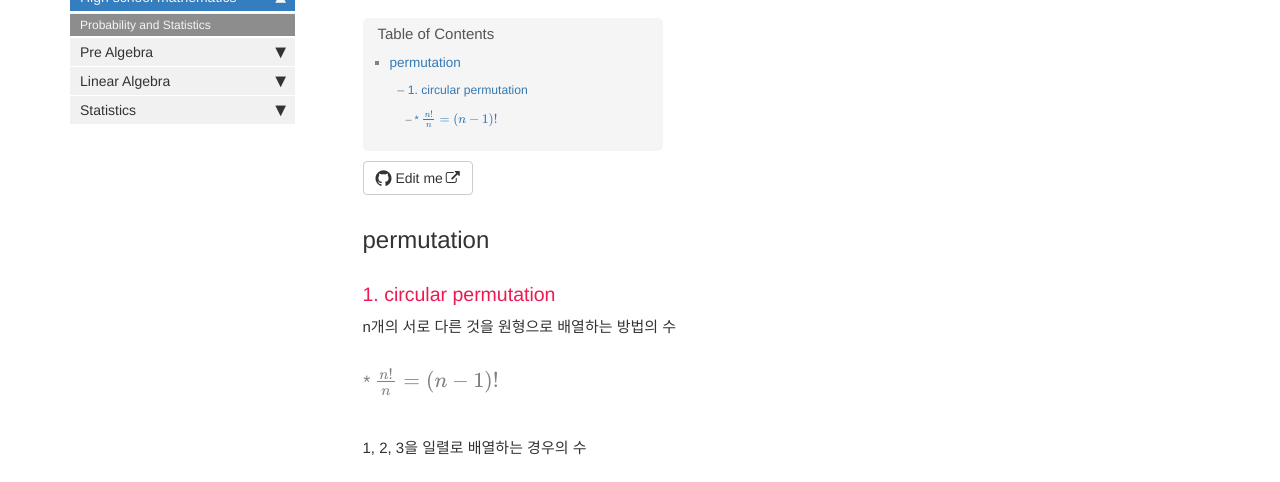
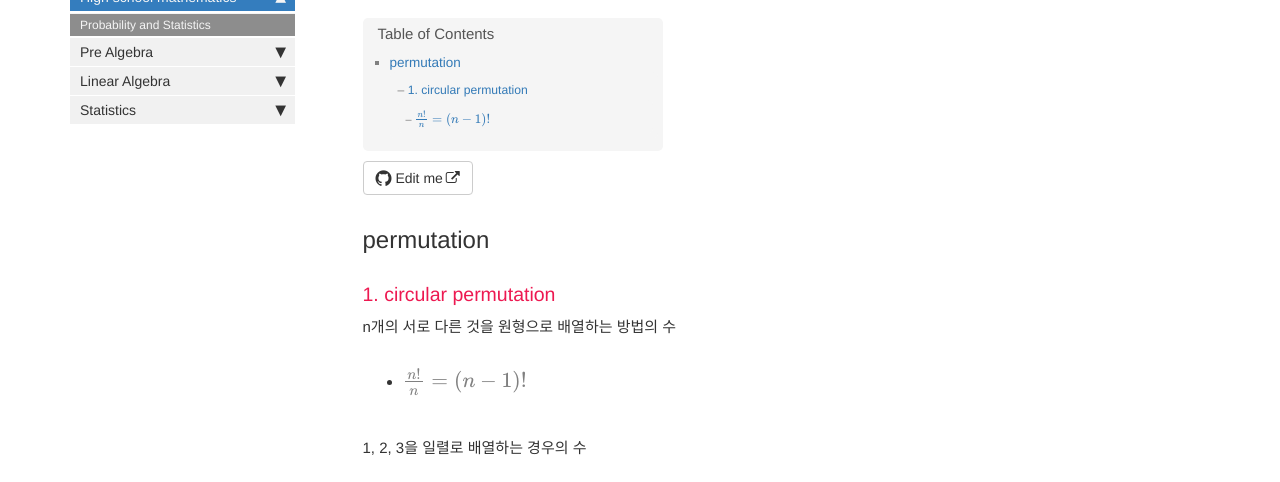
Before and after one commit to jongeunShin95/mathematics-study, a Jekyll site: the page built from pages/mydoc/mydoc_probability_and_statistics.md, in a window 1280 px wide. Shown: the part 175-657 px from the top of the page. Built offline with Jekyll 4.4.1, drawn with Linux system fonts in a browser that asks for light colours; formulas are drawn with MathJax 3; comment, search, counter and statistics services are not loaded.

Commit message:
circular permutation

```diff
--- a/pages/mydoc/mydoc_probability_and_statistics.md
+++ b/pages/mydoc/mydoc_probability_and_statistics.md
@@ -15,7 +15,7 @@ use_math: true
 
 n개의 서로 다른 것을 원형으로 배열하는 방법의 수 <br>
 
-#### * ${n! \over n} = (n-1)!$
+* #### ${n! \over n} = (n-1)!$
 
 <br>
 
```
